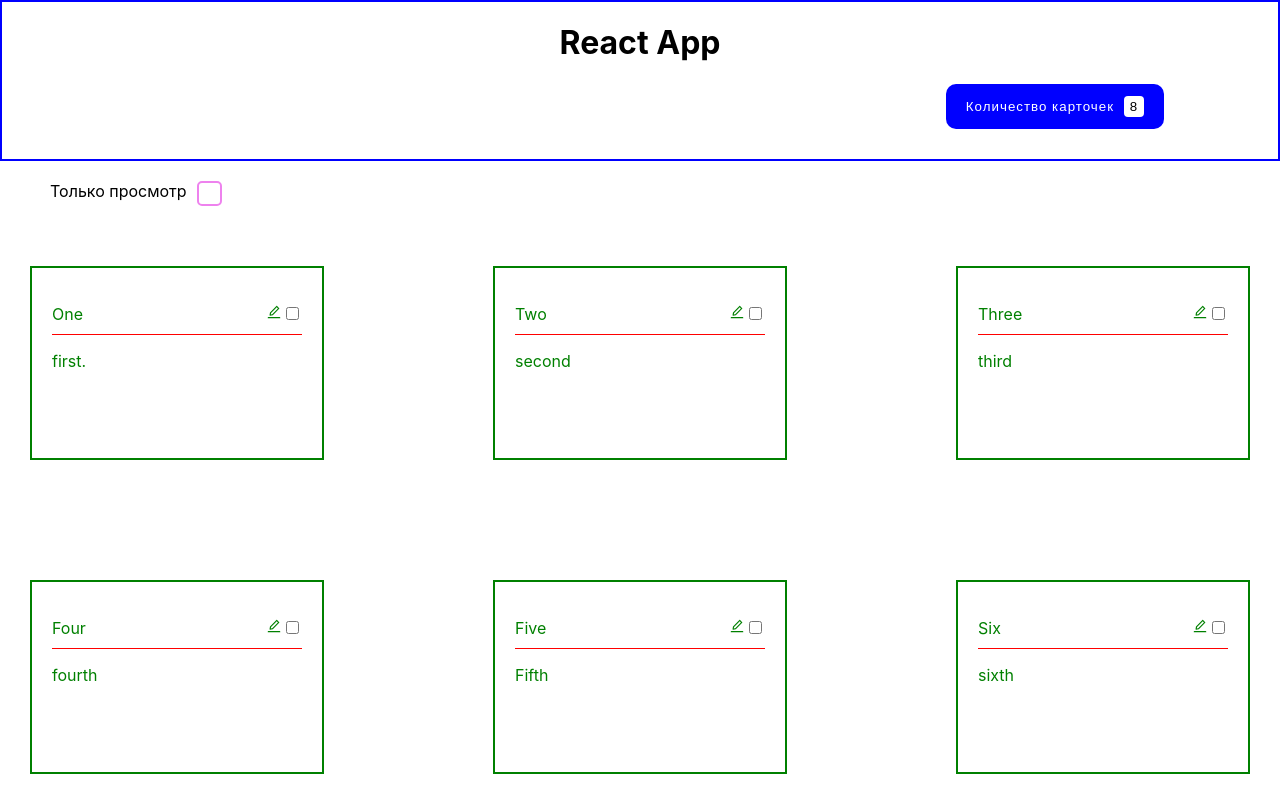
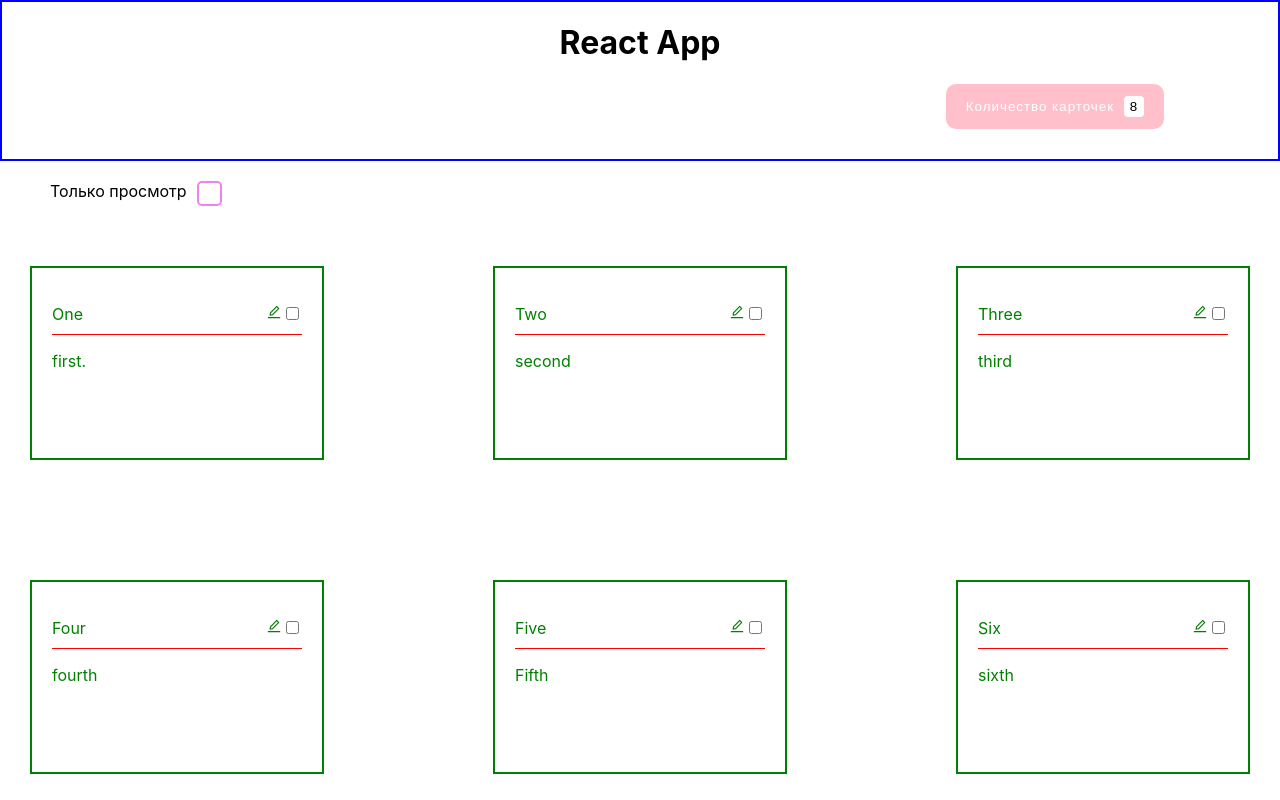
Before and after one commit to NataliaSirotko/react-course, a React (Create React App) app: page / in a window 1280 px wide. Shown: the top 800 px of the page. Built offline with nearby package versions, Linux system fonts and the light colour scheme.

Commit message:
Fixing function saveEditing in the CardContext file.

```diff
--- a/src/components/Header/index.css
+++ b/src/components/Header/index.css
@@ -4,7 +4,7 @@
 }
 
 .header button {
-    background-color: blue;
+    background-color: pink;
     letter-spacing: 1px;
     position: relative;
     left: 400px;
--- a/src/context/Card-context/index.js
+++ b/src/context/Card-context/index.js
@@ -3,7 +3,7 @@ import { v4 as uuidv4 } from 'uuid';
 
 export const CardContext  = React.createContext();
 
-export const Provider = (props) => {
+const Provider = (props) => {
   const [cardState, setCardState] = useState([
     {
       id: 1,
@@ -94,7 +94,7 @@ export const Provider = (props) => {
       return c.id === id;
     });
     const card = arr;
-    card.checked = false;
+    card.edited = false;
 
     const cards = [...cardState];
     cards[cardIndex] = card;
```
Also changed, not shown: src/containers/App.js (+0 -15 lines).
